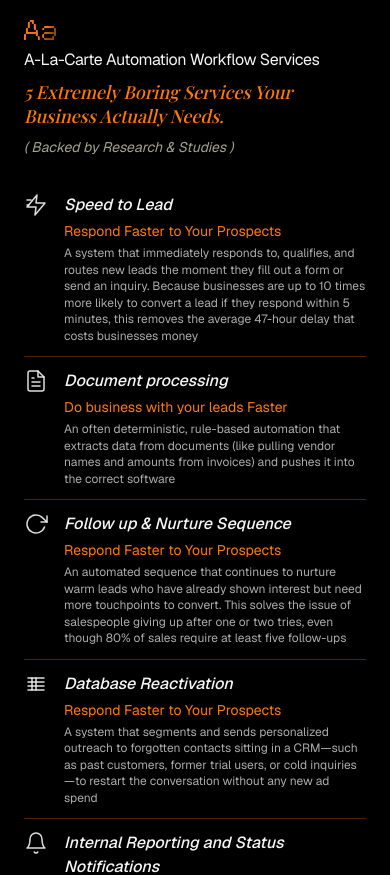
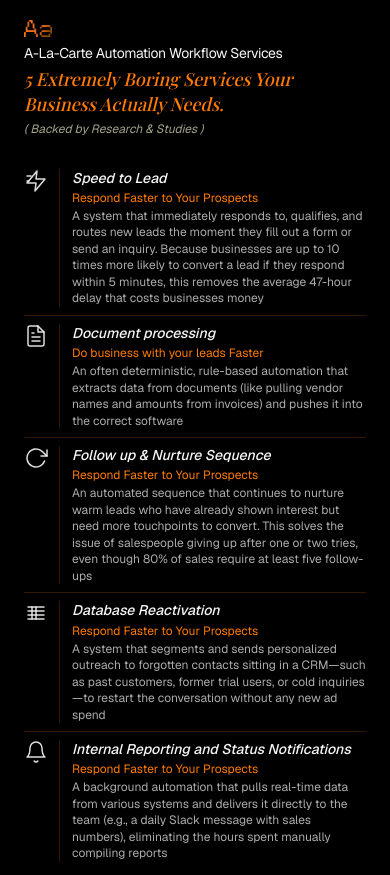
Before and after one commit to telluricaquarian/areculateirservices, a Next.js app: page / in a window 390 px wide. Shown: the top 875 px of the page. Built offline with nearby package versions, Linux system fonts and the light colour scheme; a web font is replaced by a local one.

Commit message:
refine mobile spacing and grid fidelity to match reference

```diff
--- a/components/intro-block.tsx
+++ b/components/intro-block.tsx
@@ -2,17 +2,18 @@ import Image from "next/image"
 
 export function IntroBlock() {
   return (
-    <div className="flex flex-col gap-2">
+    <div className="flex flex-col gap-1 md:gap-2">
       {/* Logo */}
       <Image
         src="/neworange.png"
         alt="Logo"
-        width={32}
-        height={32}
+        width={28}
+        height={28}
+        className="mb-0.5"
       />
 
       {/* Company Name */}
-      <h2 className="text-foreground text-base md:text-lg font-normal tracking-tight">
+      <h2 className="text-foreground text-sm md:text-lg font-normal tracking-tight">
         A-La-Carte Automation Workflow Services
       </h2>
 
@@ -22,7 +23,7 @@ export function IntroBlock() {
       </h1>
 
       {/* Subline */}
-      <p className="text-muted-foreground italic text-sm">
+      <p className="text-muted-foreground italic text-xs md:text-sm">
         ( Backed by Research &amp; Studies )
       </p>
     </div>
--- a/components/service-row.tsx
+++ b/components/service-row.tsx
@@ -11,18 +11,18 @@ interface ServiceRowProps {
 export function ServiceRow({ icon, title, subtitle, description, showDivider = true }: ServiceRowProps) {
   return (
     <div className="flex flex-col">
-      <div className="flex gap-3 md:gap-5 py-3 md:py-2.5">
-        {/* Icon */}
-        <div className="flex-shrink-0 w-7 md:w-7 text-foreground/90">
+      <div className="flex gap-0 md:gap-5 py-2 md:py-2.5">
+        {/* Icon — with vertical right divider on mobile */}
+        <div className="flex-shrink-0 w-9 md:w-7 text-foreground/90 pr-3 md:pr-0 border-r border-primary/20 md:border-r-0">
           {icon}
         </div>
 
         {/* Content */}
-        <div className="flex flex-col gap-1 md:gap-0.5">
-          <h3 className="text-foreground font-medium text-base md:text-sm italic">
+        <div className="flex flex-col gap-0.5 pl-3 md:pl-0">
+          <h3 className="text-foreground font-medium text-sm md:text-sm italic leading-snug">
             {title}
           </h3>
-          <p className="text-primary text-sm md:text-xs">
+          <p className="text-primary text-xs md:text-xs">
             {subtitle}
           </p>
           <p className="text-foreground/70 text-xs leading-snug md:leading-relaxed max-w-lg md:line-clamp-2">
@@ -31,9 +31,9 @@ export function ServiceRow({ icon, title, subtitle, description, showDivider = t
         </div>
       </div>
 
-      {/* Divider */}
+      {/* Horizontal divider — always shown between rows, full width */}
       {showDivider && (
-        <div className="h-px bg-primary/30" />
+        <div className="h-px bg-primary/20" />
       )}
     </div>
   )
```
